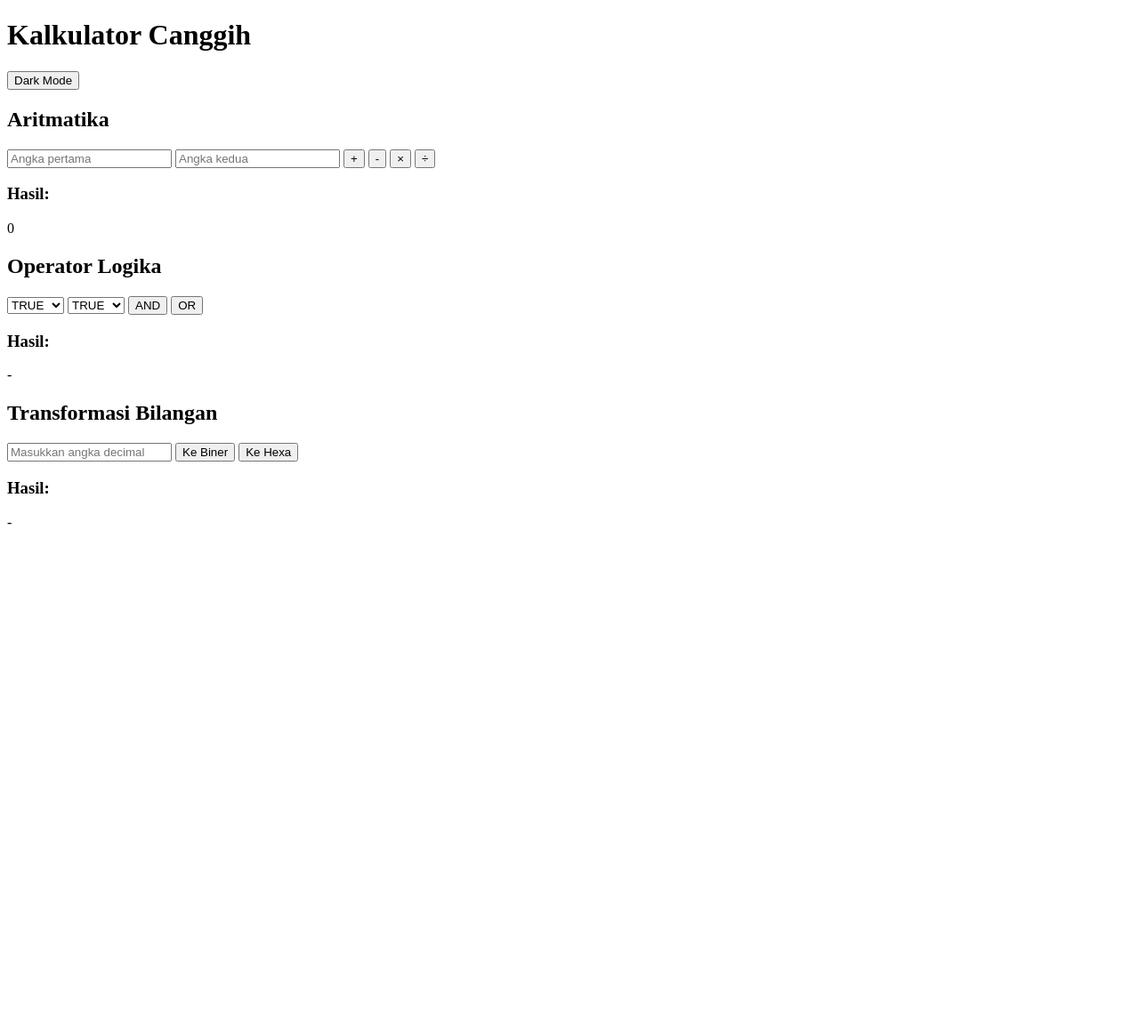
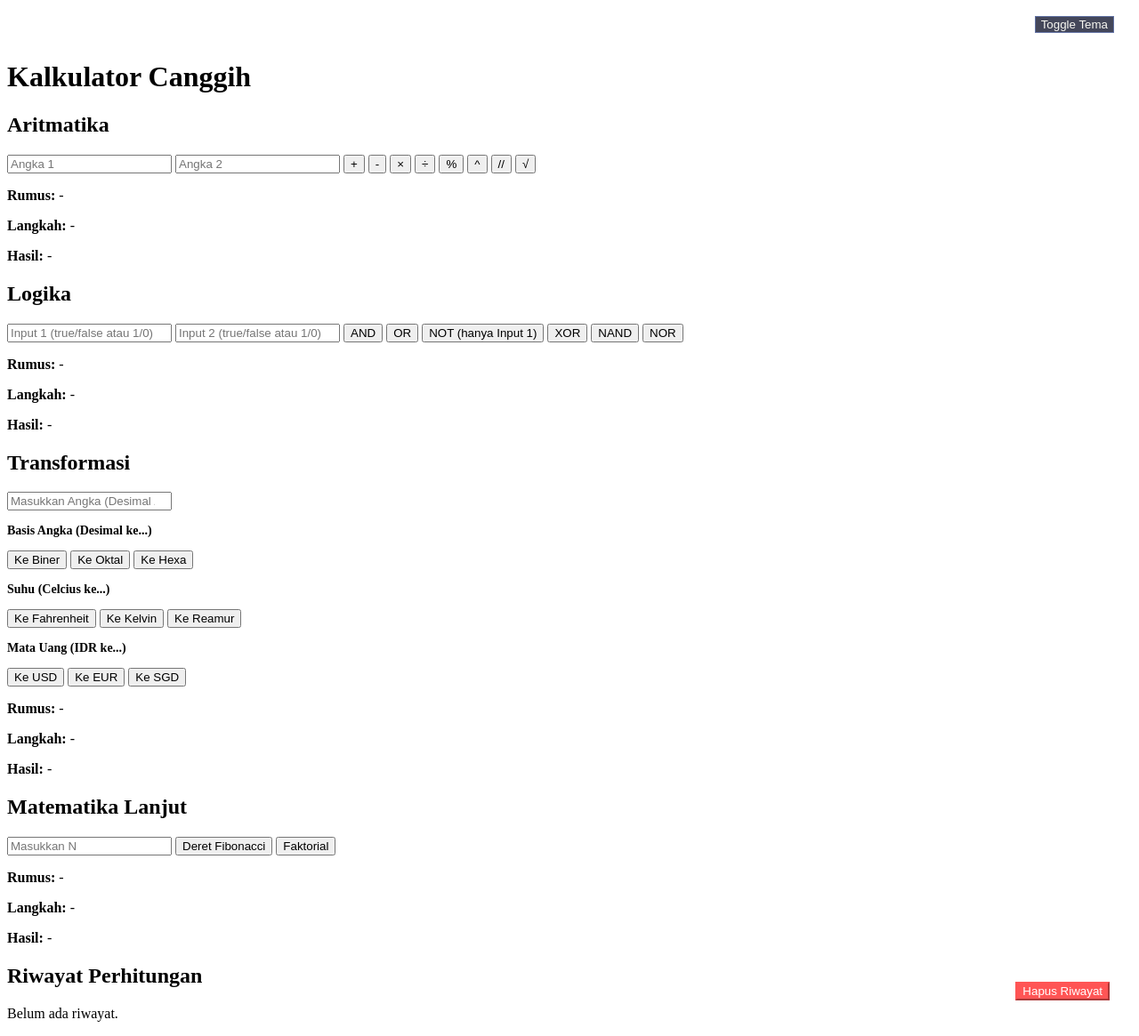
Before and after one commit to ihyamiftahurrohman/PROJECT_KALKULATOR1, a Python web app: template templates/index.html in a window 1280 px wide. Shown: the whole page at 89% size. Before the commit the page ends 590 px from the top, so only its background shows below. Run offline with Jinja, Linux system fonts and the light colour scheme; the template is opened without the code that fills it, so the values that code supplies are empty.

Commit message:
Perbaikan struktur HTML

```diff
--- a/templates/index.html
+++ b/templates/index.html
@@ -3,7 +3,6 @@
 
 <head>
     <meta charset="UTF-8">
-    <meta name="viewport" content="width=device-width, initial-scale=1.0">
     <title>Kalkulator Web</title>
 
     <link rel="stylesheet"
@@ -12,59 +11,114 @@
 
 <body>
 
+<div style="text-align: right; padding: 10px 20px;">
+    <button id="darkModeBtn" style="background: #44475a; color: #f8f8f2; border: 1px solid #6272a4;">Toggle Tema</button>
+</div>
 <h1>Kalkulator Canggih</h1>
 
-    <!-- Dark Mode -->
-    <button id="darkModeBtn">Dark Mode</button>
+<div class="container">
 
-    <!-- Aritmatika -->
 <div class="card">
+
     <h2>Aritmatika</h2>
 
-        <input type="number" id="angka1" placeholder="Angka pertama">
-        <input type="number" id="angka2" placeholder="Angka kedua">
+    <input type="number" id="angka1" placeholder="Angka 1">
+
+    <input type="number" id="angka2" placeholder="Angka 2">
 
     <button onclick="hitung('+')">+</button>
+
     <button onclick="hitung('-')">-</button>
+
     <button onclick="hitung('*')">×</button>
+
     <button onclick="hitung('/')">÷</button>
 
-        <h3>Hasil:</h3>
-        <p id="hasil">0</p>
+    <button onclick="hitung('%')">%</button>
+
+    <button onclick="hitung('^')">^</button>
+
+    <button onclick="hitung('//')">//</button>
+
+    <button onclick="akar()">√</button>
+
+    <div class="result-box">
+        <p><strong>Rumus:</strong> <span id="rumusAritmatika">-</span></p>
+        <p><strong>Langkah:</strong> <span id="langkahAritmatika">-</span></p>
+        <p><strong>Hasil:</strong> <span id="hasil">-</span></p>
     </div>
 
-    <!-- Operator Logika -->
-    <div class="card">
-        <h2>Operator Logika</h2>
-
-        <select id="logika1">
-            <option value="true">TRUE</option>
-            <option value="false">FALSE</option>
-        </select>
-
-        <select id="logika2">
-            <option value="true">TRUE</option>
-            <option value="false">FALSE</option>
-        </select>
-
-        <button onclick="logikaAND()">AND</button>
-        <button onclick="logikaOR()">OR</button>
-
-        <h3>Hasil:</h3>
-        <p id="hasilLogika">-</p>
 </div>
 
-    <!-- Transformasi Bilangan -->
 <div class="card">
-        <h2>Transformasi Bilangan</h2>
+    <h2>Logika</h2>
+    <input type="text" id="logika1" placeholder="Input 1 (true/false atau 1/0)">
+    <input type="text" id="logika2" placeholder="Input 2 (true/false atau 1/0)">
+    <button onclick="logika('AND')">AND</button>
+    <button onclick="logika('OR')">OR</button>
+    <button onclick="logika('NOT')">NOT (hanya Input 1)</button>
+    <button onclick="logika('XOR')">XOR</button>
+    <button onclick="logika('NAND')">NAND</button>
+    <button onclick="logika('NOR')">NOR</button>
+    <div class="result-box">
+        <p><strong>Rumus:</strong> <span id="rumusLogika">-</span></p>
+        <p><strong>Langkah:</strong> <span id="langkahLogika">-</span></p>
+        <p><strong>Hasil:</strong> <span id="hasilLogika">-</span></p>
+    </div>
+</div>
 
-        <input type="number" id="decimal" placeholder="Masukkan angka decimal">
+<div class="card">
+    <h2>Transformasi</h2>
+    <input type="number" id="angkaTransformasi" placeholder="Masukkan Angka (Desimal / Celcius / IDR)">
 
-        <button onclick="konversiBiner()">Ke Biner</button>
-        <button onclick="konversiHexa()">Ke Hexa</button>
+    <div style="margin-top: 15px;">
+        <h3 style="font-size: 14px; margin-top: 0;">Basis Angka (Desimal ke...)</h3>
+        <button onclick="transformasi('biner')">Ke Biner</button>
+        <button onclick="transformasi('oktal')">Ke Oktal</button>
+        <button onclick="transformasi('hexa')">Ke Hexa</button>
+    </div>
 
-        <h3>Hasil:</h3>
-        <p id="hasilTransformasi">-</p>
+    <div style="margin-top: 15px;">
+        <h3 style="font-size: 14px; margin-top: 0;">Suhu (Celcius ke...)</h3>
+        <button onclick="suhu('fahrenheit')">Ke Fahrenheit</button>
+        <button onclick="suhu('kelvin')">Ke Kelvin</button>
+        <button onclick="suhu('reamur')">Ke Reamur</button>
+    </div>
+
+    <div style="margin-top: 15px;">
+        <h3 style="font-size: 14px; margin-top: 0;">Mata Uang (IDR ke...)</h3>
+        <button onclick="mata_uang('usd')">Ke USD</button>
+        <button onclick="mata_uang('eur')">Ke EUR</button>
+        <button onclick="mata_uang('sgd')">Ke SGD</button>
+    </div>
+
+    <div class="result-box">
+        <p><strong>Rumus:</strong> <span id="rumusTransformasi">-</span></p>
+        <p><strong>Langkah:</strong> <span id="langkahTransformasi">-</span></p>
+        <p><strong>Hasil:</strong> <span id="hasilTransformasi">-</span></p>
+    </div>
+</div>
+
+<div class="card">
+    <h2>Matematika Lanjut</h2>
+    <input type="number" id="angkaBonus" placeholder="Masukkan N">
+    <button onclick="fibonacci()">Deret Fibonacci</button>
+    <button onclick="faktorial()">Faktorial</button>
+    <div class="result-box">
+        <p><strong>Rumus:</strong> <span id="rumusBonus">-</span></p>
+        <p><strong>Langkah:</strong> <span id="langkahBonus">-</span></p>
+        <p><strong>Hasil:</strong> <span id="hasilBonus">-</span></p>
+    </div>
+</div>
+
+<div class="card" style="grid-column: 1 / -1; position: relative;">
+    <h2>Riwayat Perhitungan</h2>
+    <button onclick="clearHistory()" style="position: absolute; top: 20px; right: 25px; background: #ff5555; color: #fff; border-color: #ff5555;">Hapus Riwayat</button>
+    <div id="historyContainer" class="history-box">
+        <p>Belum ada riwayat.</p>
+    </div>
+</div>
+
 </div>
 
 <script src="{{ url_for('static', filename='js/script.js') }}"></script>
```
Lines whose indentation alone changed are shown as unchanged.
